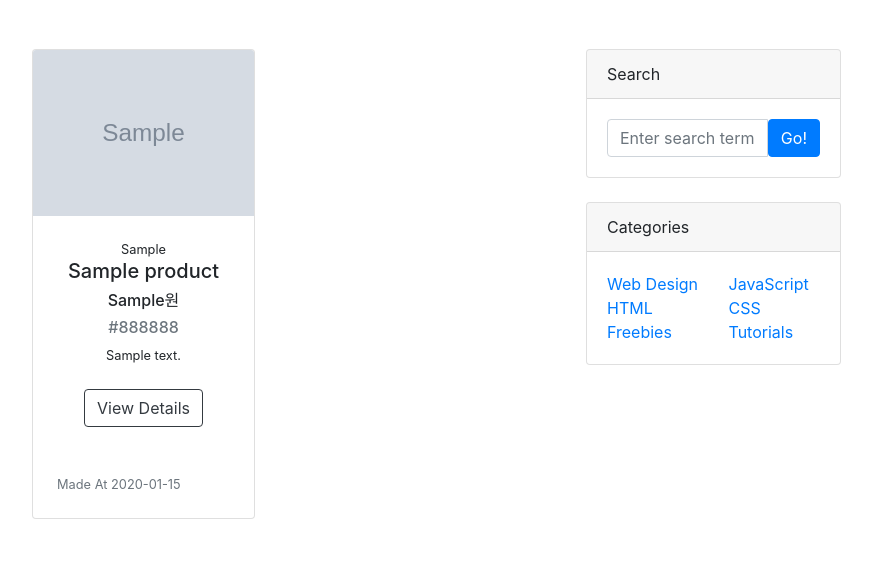
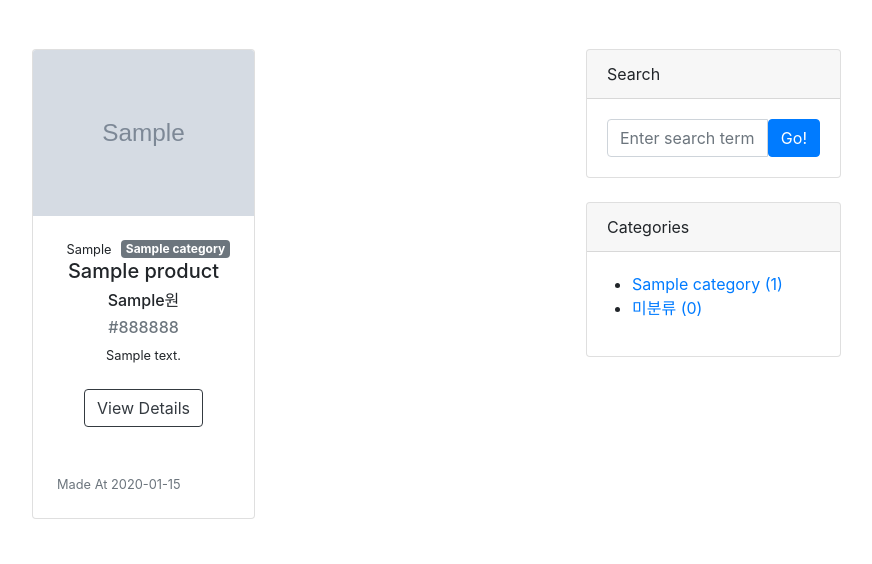
Before and after one commit to suxmxn/finalPrj, a Django app: page /shopping/ in a window 1280 px wide. Shown: the part 320-884 px from the top of the page, without its empty margins (354-1226 px from the left). Run offline with Django 3.2, Linux system fonts and the light colour scheme; tables that the repository leaves empty hold one stand-in row (values such as "Sample post"); grey boxes marked "Sample" are stand-in pictures; some libraries are stand-ins or nearby versions.

Commit message:
포스트 목록 페이지에 카테고리 기능 추가하기

```diff
--- a/final_prj/settings.py
+++ b/final_prj/settings.py
@@ -38,6 +38,8 @@ INSTALLED_APPS = [
     'django.contrib.sessions',
     'django.contrib.messages',
     'django.contrib.staticfiles',
+    'django_extensions',
+
     'shopping',
     'single_pages',
 ]
--- a/shopping/models.py
+++ b/shopping/models.py
@@ -1,7 +1,18 @@
 from django.db import models
 from django.contrib.auth.models import User
+import os
 
 # Create your models here.
+class Category(models.Model):
+    name = models.CharField(max_length=50, unique=True)
+    slug = models.SlugField(max_length=200, unique=True, allow_unicode=True)
+
+    def __str__(self):
+        return self.name
+
+    class Meta:
+        verbose_name_plural = 'Categories'
+
 class Product(models.Model):
     name = models.CharField(max_length=30)  # 상품명
     content = models.TextField()    # 설명
@@ -13,7 +24,7 @@ class Product(models.Model):
 
     author = models.ForeignKey(User, null=True, on_delete=models.SET_NULL)
     product_image = models.ImageField(upload_to='shopping/images/%Y/%m/%d/', blank=True)  # 상품 이미지
-    # category  # 카테고리
+    category = models.ForeignKey(Category, null=True, blank=True, on_delete=models.SET_NULL)  # 카테고리
 
     def __str__(self):
         return f'[{self.pk}]{self.name} :: {self.author}'
--- a/shopping/templates/shopping/base.html
+++ b/shopping/templates/shopping/base.html
@@ -40,24 +40,16 @@
                         </div>
                     </div>
                     <!-- Categories widget-->
-                    <div class="card mb-4">
+                    <div class="card mb-4" id="categories-card">
                         <div class="card-header">Categories</div>
                         <div class="card-body">
                             <div class="row">
-                                <div class="col-sm-6">
-                                    <ul class="list-unstyled mb-0">
-                                        <li><a href="#!">Web Design</a></li>
-                                        <li><a href="#!">HTML</a></li>
-                                        <li><a href="#!">Freebies</a></li>
+                                    <ul>
+                                        {% for category in categories %}
+                                            <li><a href="{{category.get_absolute_url}}">{{ category }} ({{ category.product_set.count }})</a></li>
+                                        {% endfor %}
+                                            <li><a href="/shopping/category/no_category/">미분류 ({{ no_category_product_count }})</a></li>
                                     </ul>
-                                </div>
-                                <div class="col-sm-6">
-                                    <ul class="list-unstyled mb-0">
-                                        <li><a href="#!">JavaScript</a></li>
-                                        <li><a href="#!">CSS</a></li>
-                                        <li><a href="#!">Tutorials</a></li>
-                                    </ul>
-                                </div>
                             </div>
                         </div>
                     </div>
--- a/shopping/templates/shopping/product_list.html
+++ b/shopping/templates/shopping/product_list.html
@@ -6,12 +6,17 @@
                 <div class="container px-4 px-lg-5 mt-5">
                     <div class="row gx-4 gx-lg-5 row-cols-2 row-cols-md-3 row-cols-xl-3 justify-content-center">
                         {% for p in product_list %}
-                        <div class="col mb-5">
+                        <div class="col mb-5" id="post-{{p.pk}}">
                             <div class="card h-100">
                                 <!-- Product image-->
                                 <img class="card-img-top" src="{{p.product_image.url}}" alt="..." />
                                 <!-- Product details-->
                                 <div class="card-body p-4">
+                                    {% if p.category %}
+                                        <span class="badge badge-secondary float-right">{{ p.category }}</span>
+                                    {% else %}
+                                        <span class="badge badge-secondary float-right">미분류</span>
+                                    {% endif %}
                                     <div class="text-center">
                                         <!-- Product name-->
                                         <div class="small">{{p.maker}}</div>
--- a/shopping/views.py
+++ b/shopping/views.py
@@ -1,10 +1,16 @@
 from django.shortcuts import render
 from django.views.generic import ListView, DetailView
-from .models import Product
+from .models import Product, Category
 
 class ProductList(ListView):
     model = Product
     ordering = '-pk'
 
+    def get_context_data(self, **kwargs):
+        context = super(ProductList, self).get_context_data()
+        context['categories'] = Category.objects.all()
+        context['no_category_product_count'] = Product.objects.filter(category=None).count()
+        return context
+
 class ProductDetail(DetailView):
     model = Product
```
Also changed, not shown: shopping/admin.py (+6 -1 lines).
